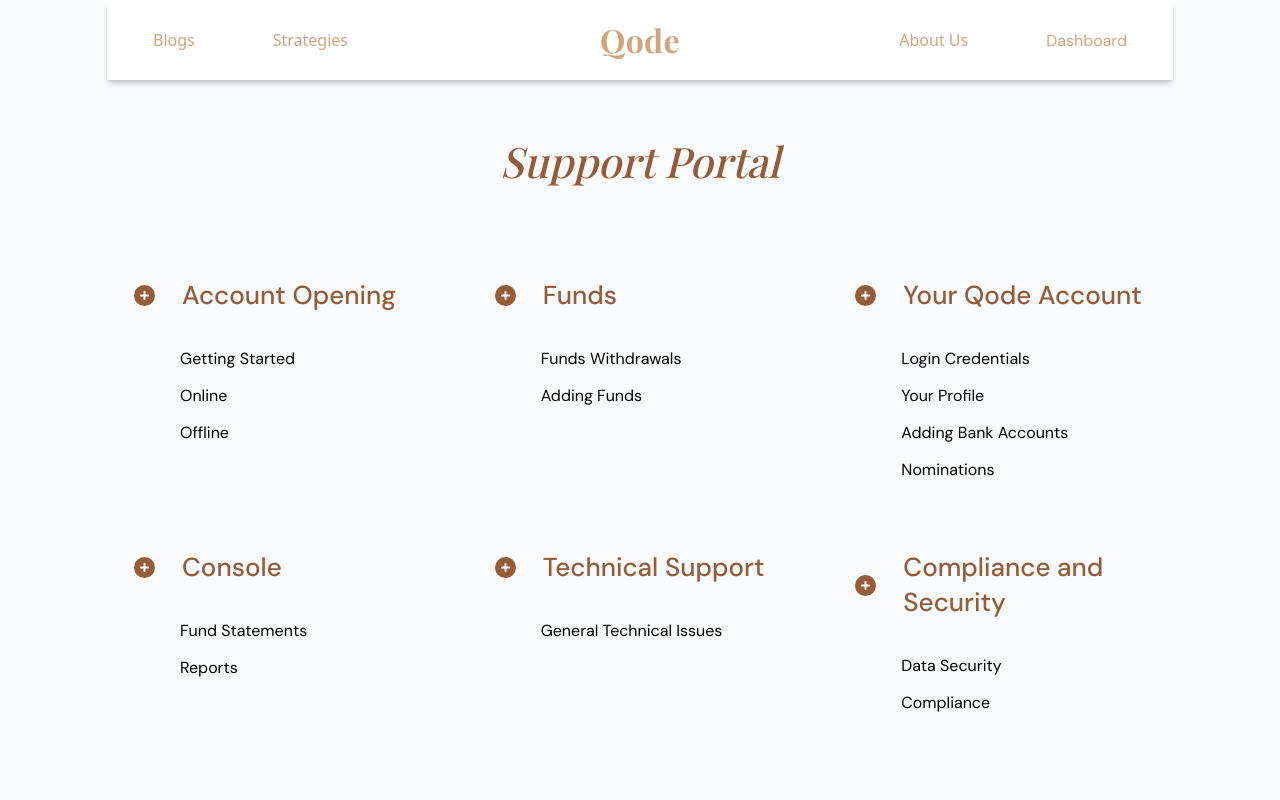
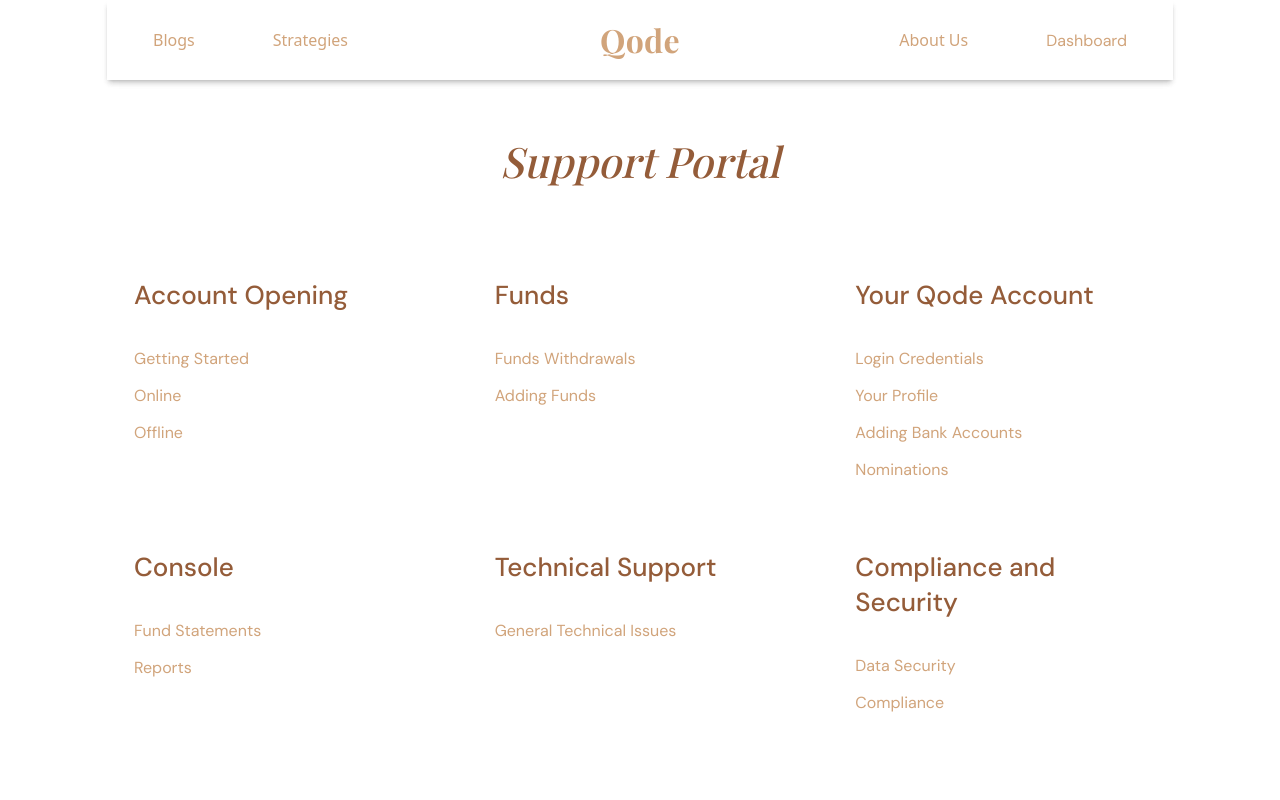
Before and after one commit to QodeSites/qode-support, a Next.js app: page /support-new in a window 1280 px wide. Shown: the top 800 px of the page. Built offline with nearby package versions, Linux system fonts and the light colour scheme; a web font is replaced by a local one.

Commit message:
ui updates

```diff
--- a/package.json
+++ b/package.json
@@ -15,7 +15,8 @@
     "next": "14.2.16",
     "react": "^18",
     "react-dom": "^18",
-    "react-fontawesome": "^1.7.1"
+    "react-fontawesome": "^1.7.1",
+    "react-icons": "^5.3.0"
   },
   "devDependencies": {
     "eslint": "^8",
--- a/src/app/support-new/page.js
+++ b/src/app/support-new/page.js
@@ -3,14 +3,14 @@
 import Link from 'next/link'
 import React from 'react'
 import { FontAwesomeIcon } from '@fortawesome/react-fontawesome'
-import { faCirclePlus, faMinus } from '@fortawesome/free-solid-svg-icons'
+import { CiCirclePlus } from "react-icons/ci";
 import supportCategories from '../../data/data'
 import Section from '@/components/container/Section'
 const page = () => {
 
 
     return (
-        <div className="min-h-screen bg-gray-50">
+        <div className=" ">
             {/* Banner */}
             <div className=" pt-8 px-2">
                 <div className="max-w-4xl mx-auto text-center">
@@ -25,20 +25,17 @@
                     {supportCategories.map((category) => (
                         <div key={category.title} className="flex-1 p-2">
                             <div className="flex items-center gap-2 mb-3">
-                                <FontAwesomeIcon
-                                    icon={faCirclePlus}
-                                    className="text-brown w-1 h-1"
-                                />
+
                                 <Text className="text-subheading font-semibold text-brown">
                                     {category.title}
                                 </Text>
                             </div>
-                            <ul className="space-y-18 pl-4">
+                            <ul className="space-y-18 pl-0">
                                 {category.subcategories.map((subcategory) => (
                                     <li key={subcategory.name}>
                                         <Link
                                             href={`/support/${category.title.toLowerCase().replace(/\s+/g, '-')}?sub=${subcategory.name.toLowerCase().replace(/\s+/g, '-')}`}
-                                            className="flex items-center gap-2 text-black text-body font-body hover:text-brown"
+                                            className="flex items-center gap-2 text-beige text-body font-body hover:text-brown"
                                         >
                                             {subcategory.name}
                                         </Link>
--- a/src/data/data.js
+++ b/src/data/data.js
@@ -7,8 +7,8 @@
                 link: "/account-opening/how-to-open-an-account-with-our-pms-as-an-individual",
                 questions: [
                     { question: "How can I open Qode Account?", },
-                    { question: "How can i reach out to Qode representatives?", },
-                    { question: "Who can i open an Account with Qode?", },
+                    { question: "How can I reach out to Qode representatives?", },
+                    { question: "Who can I open an Account with Qode?", },
                     { question: "Are there any account maintenance fees?", },
                     {
                         question: "How can I find detailed information about fees and charges?",
@@ -17,13 +17,13 @@
             },
             {
                 name: "Online", link: "/account-opening/how-to-open-an-account-with-our-pms-as-an-individual", questions: [
-                    { question: "How can i open an Account online?", },
+                    { question: "How can I open an Account online?", },
                     { question: "How much time does it take to open an account online?", },
                 ]
             },
             {
                 name: "Offline", link: "/account-opening/how-to-open-an-account-with-our-pms-as-an-individual", questions: [
-                    { question: "How can i open an Account offline?", },
+                    { question: "How can I open an Account offline?", },
                     { question: "How much time does it take to open an account offline?", },
                 ]
             },
```
Also changed, not shown: 1 other file (tests, documents, lock files or other folders).
